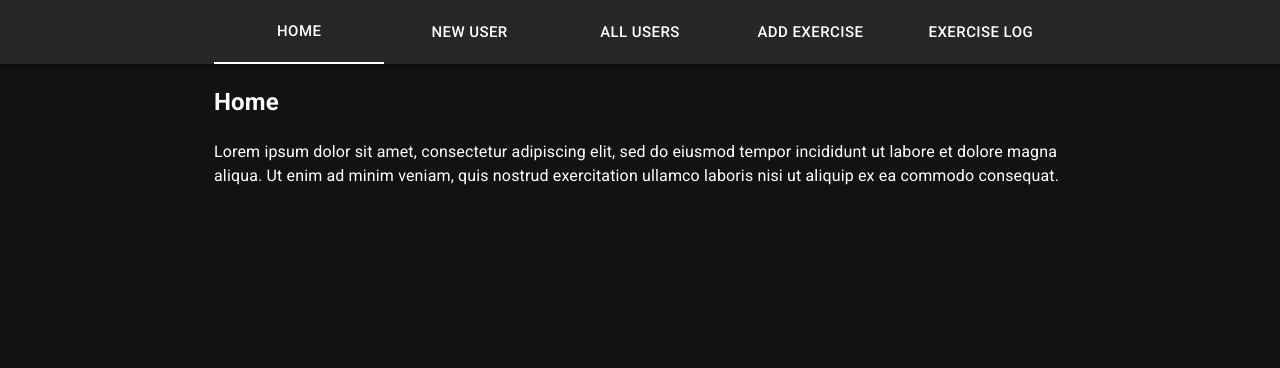
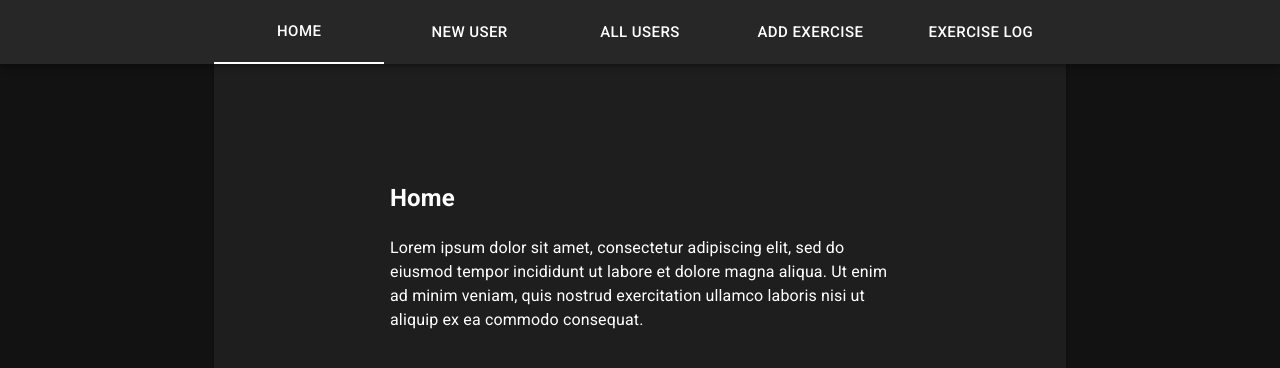
Before and after one commit to sitek94/exercise-tracker-client, a React (Create React App) app: page / in a window 1280 px wide. Shown: the top 368 px of the page. Built offline with nearby package versions, Linux system fonts and the light colour scheme.

Commit message:
use content and layout components

```diff
--- a/src/App.tsx
+++ b/src/App.tsx
@@ -1,8 +1,8 @@
 import * as React from 'react';
 import { Routes, Route } from 'react-router-dom';
 
-import { Container, Toolbar } from '@material-ui/core';
 import { Nav, NavItemLink } from 'components/nav';
+import { Layout, Content } from 'components/layout';
 
 import NewUser from 'screens/new-user';
 import AddExercise from 'screens/add-exercise';
@@ -13,7 +13,7 @@ import Home from 'screens/home';
 
 function App() {
   return (
-    <Container maxWidth="md">
+    <Layout>
       <Nav>
         <NavItemLink label="Home" to="/" />
         <NavItemLink label="New user" to="/new-user" />
@@ -21,9 +21,8 @@ function App() {
         <NavItemLink label="Add exercise" to="/add-exercise" />
         <NavItemLink label="Exercise log" to="/log" />
       </Nav>
-      <Toolbar />
 
-      <main>
+      <Content>
         <Routes>
           <Route path="/" element={<Home />} />
           <Route path="/new-user" element={<NewUser />} />
@@ -32,8 +31,8 @@ function App() {
           <Route path="/log" element={<ExerciseLog />} />
           <Route path="*" element={<NotFound />} />
         </Routes>
-      </main>
-    </Container>
+      </Content>
+    </Layout>
   );
 }
 
```
